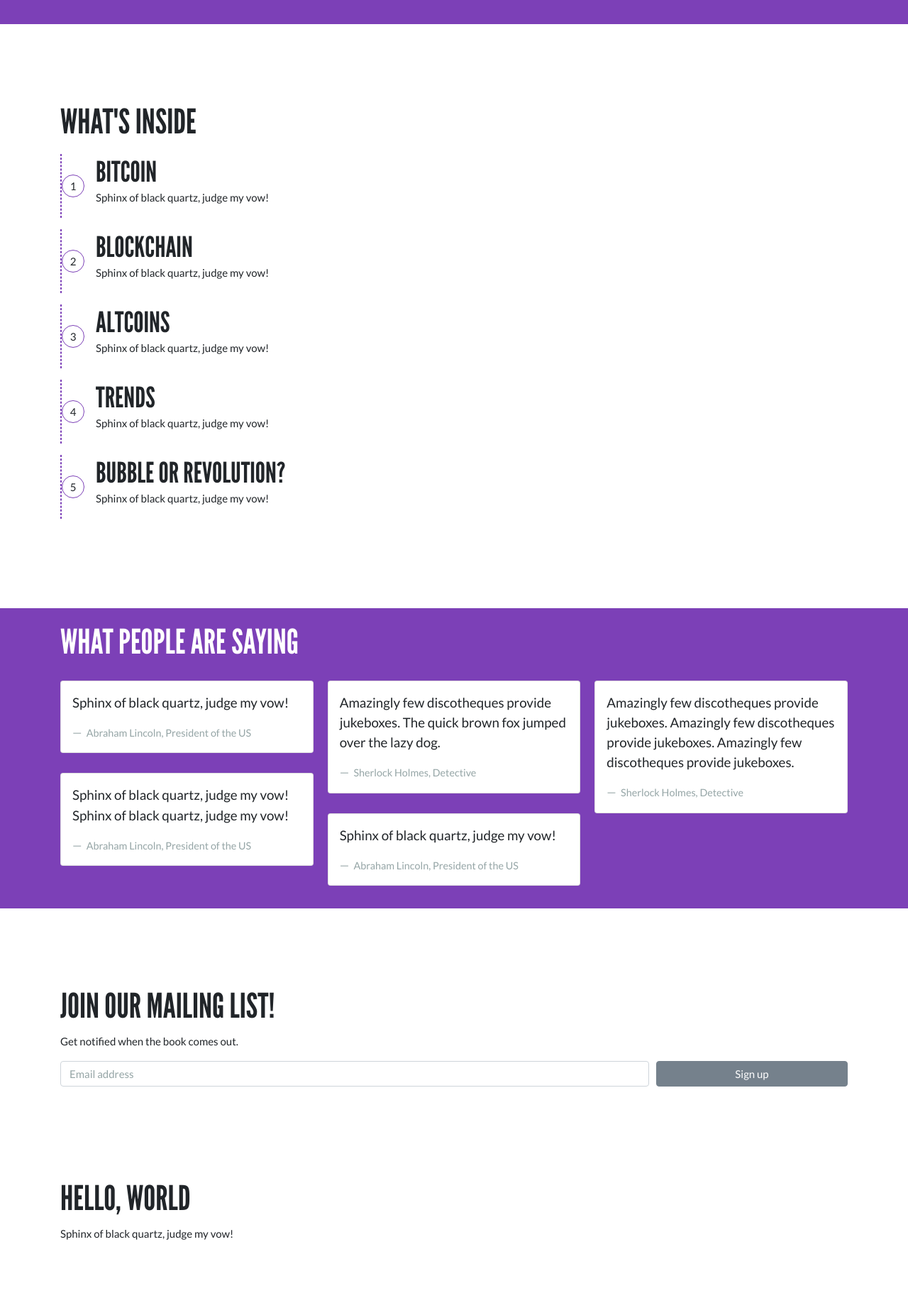
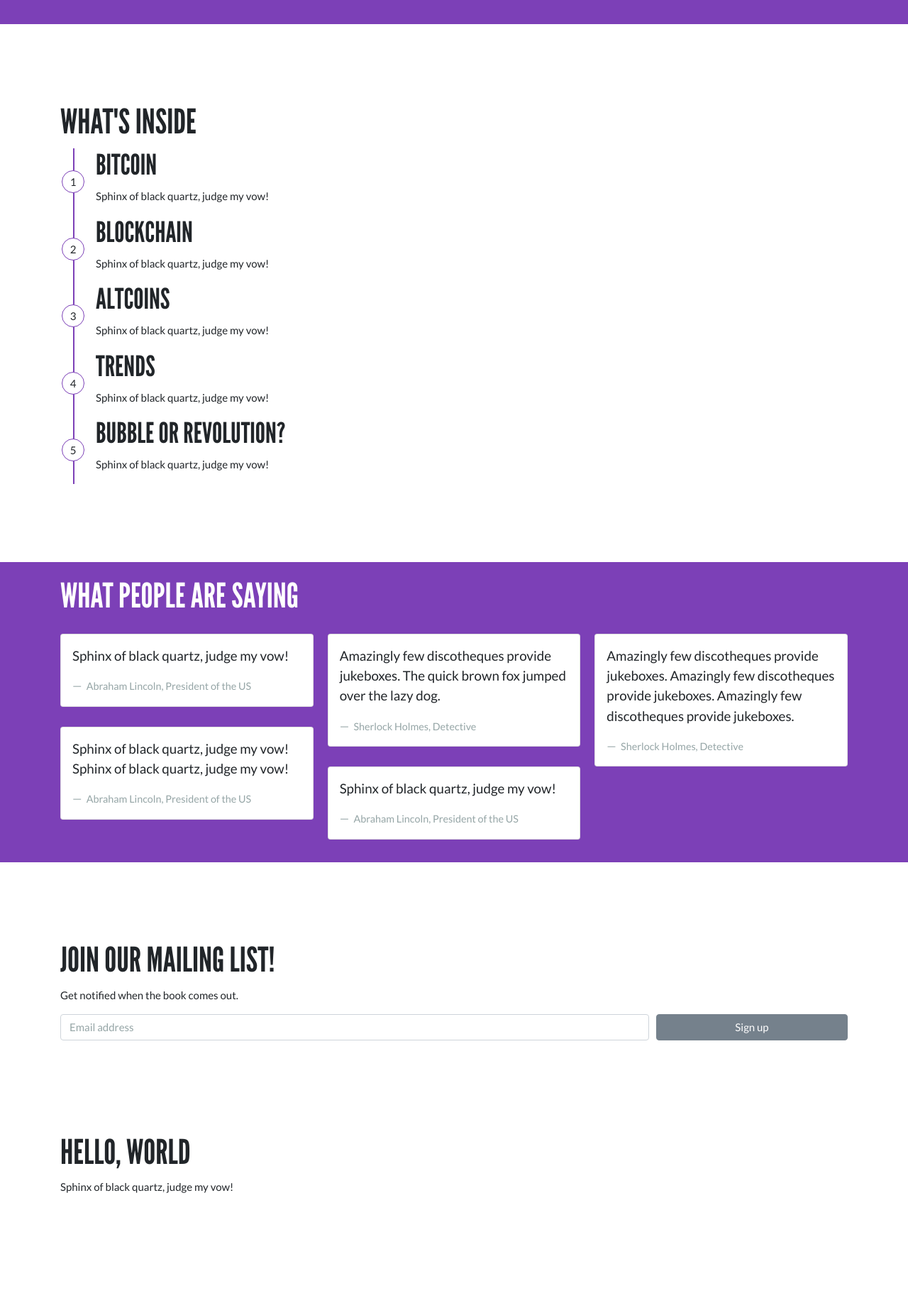
Before and after one commit to bubbleorrevolution/BubbleOrRevolution.github.io, a Jekyll site: the page built from index.html, in a window 1280 px wide. Shown: the part 2769-4605 px from the top of the page at 71% size. Built offline with Jekyll 4.4.1, drawn with Linux system fonts in a browser that asks for light colours; nearby versions of some CDN libraries.

Commit message:
bubbles and circles work now

```diff
--- a/assets/css/custom.scss
+++ b/assets/css/custom.scss
@@ -162,12 +162,12 @@ $chapter_bubble_size: 2rem;
 $chapter_border_width: 0.1rem;
 $center_line_offset: $chapter_bubble_size / 2 + $chapter_border_width;
 
-.chapter-center-line {
-  height: 6em;
+.chapter-line {
+  height: 100%;
   width: 0;
-  border: $chapter_border_width dashed $primary;
-  // position: relative;
-  // left: $center_line_offset;
+  border: $chapter_border_width solid $primary;
+  position: relative;
+  left: $center_line_offset;
 }
 
 .chapter-number-bubble {
--- a/index.html
+++ b/index.html
@@ -162,24 +162,15 @@ layout: default
           <h1>What's Inside</h1>
 
             {% for chapter in site.data.chapters %}
-              <!-- <div class="d-flex align-items-middle w-100">
-                <span class="px-2">
-                  <div class="chapter-number-bubble">
-                    {{ forloop.index }}
-                  </div>
-                </span>
-                <div class="px-2">
-                  <h2 class="my-0">{{ chapter.title }}</h2>
-                  <p>{{ chapter.description }}</p>
+              <div class="d-flex w-100">
+                <div>
+                  <div class="chapter-line"></div>
                 </div>
-              </div> -->
-              <div class="d-flex align-items-center w-100 my-3">
-                <div class="chapter-center-line"></div>
-                <div class="chapter-number-bubble">
+                <div class="chapter-number-bubble align-self-center">
                   {{ forloop.index }}
                 </div>
                 <div class="ml-3">
-                  <h2 class="my-0">{{ chapter.title }}</h2>
+                  <h2>{{ chapter.title }}</h2>
                   <p>{{ chapter.description }}</p>
                 </div>
               </div>
```
